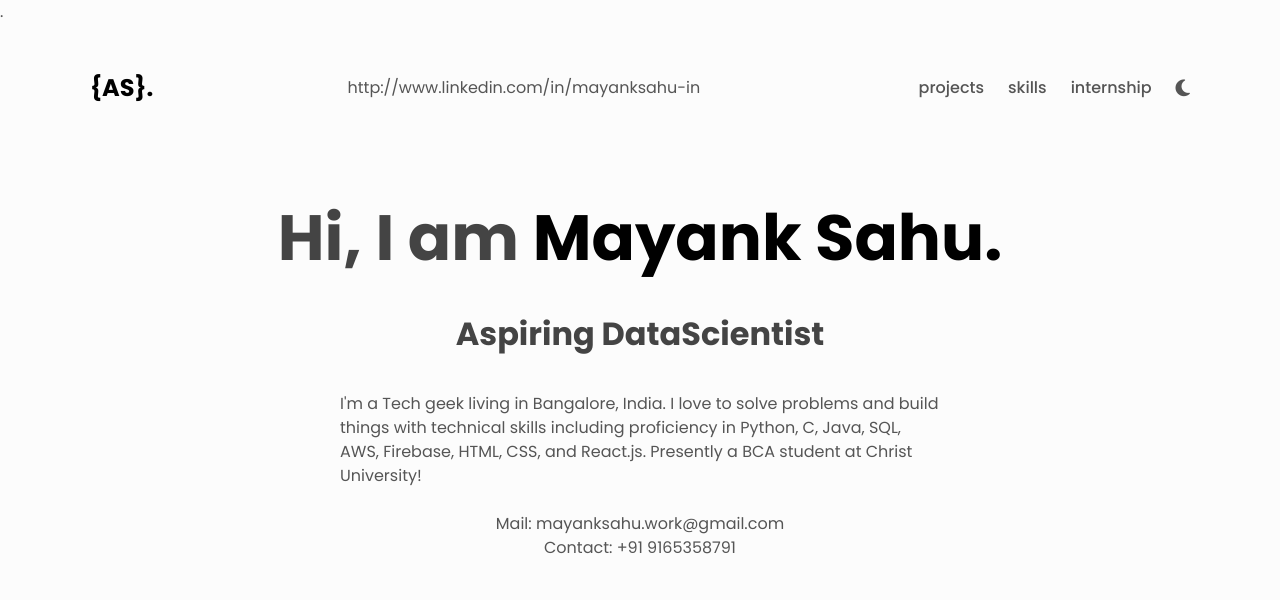
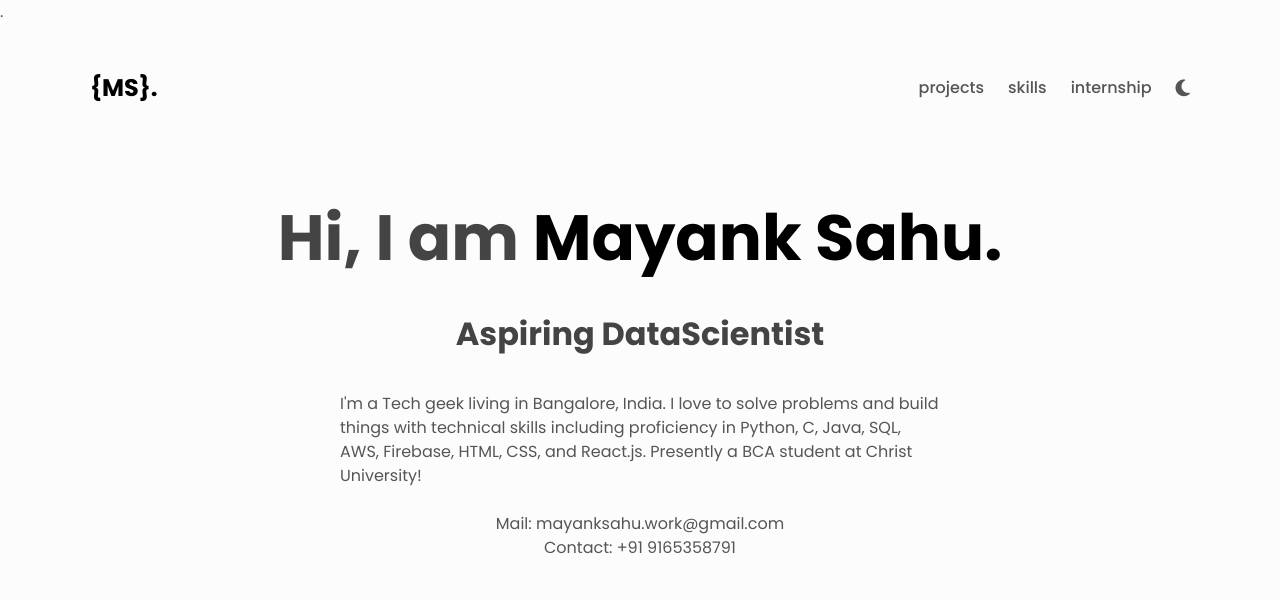
Before and after one commit to theMayankSahu/MayankPortfolioWebsite, a plain HTML site: page index.html in a window 1280 px wide. Shown: the top 600 px of the page. Drawn offline with Linux system fonts and the light colour scheme.

Commit message:
Update index.html

```diff
--- a/index.html
+++ b/index.html
@@ -32,9 +32,9 @@
     <header class="header center">
       <h3>
         <a href="" class="link"
-          >{AS}. <!--insert your initials here --></a
+          >{MS}. <!--insert your initials here --></a
         >
-      </h3> http://www.linkedin.com/in/mayanksahu-in<!--use the linkedIn or any link in above href-->
+      </h3> <!--use the linkedIn or any link in above href-->
 
       <nav class="nav center">
         <ul class="nav__list center">
```
